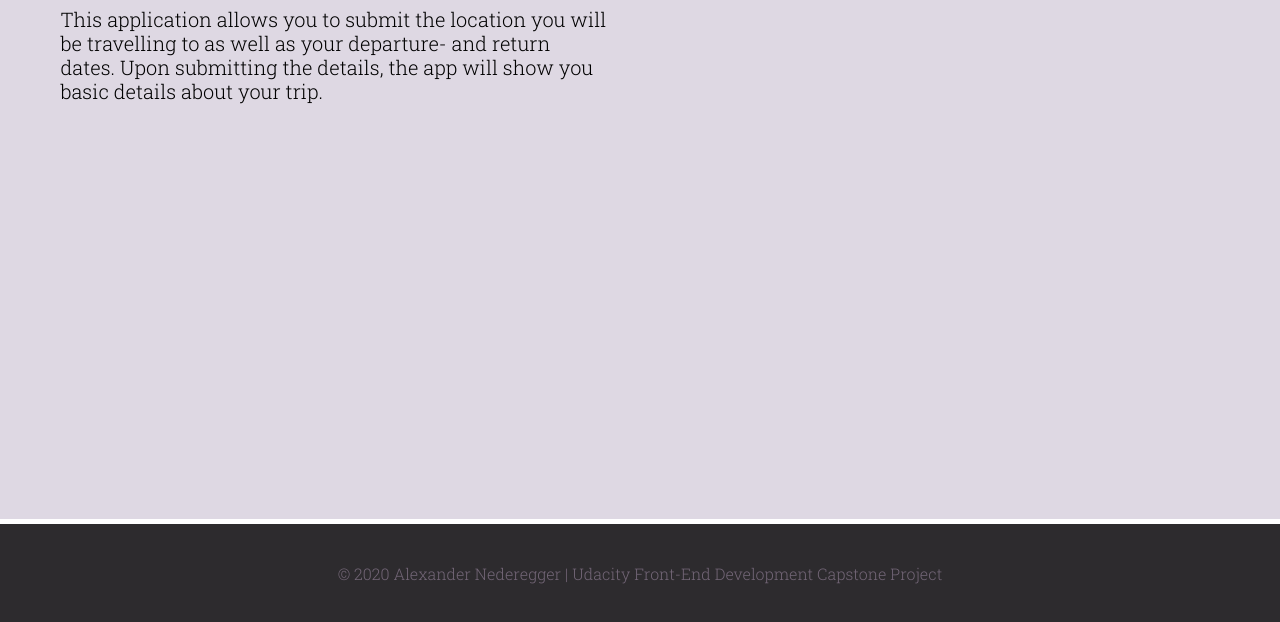
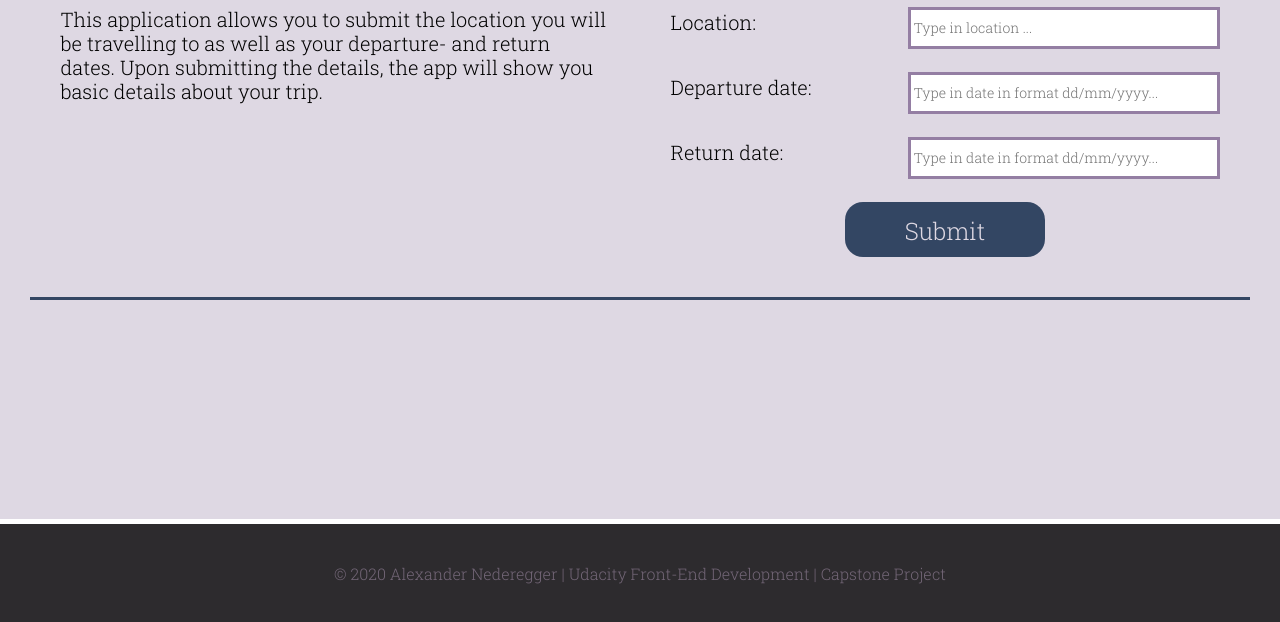
Before and after one commit to alex1ned/travel_planner, a website built with webpack: page src/client/views/index.html in a window 1280 px wide. Shown: the part 176-798 px from the top of the page. Built offline with nearby package versions, Linux system fonts and the light colour scheme.

Commit message:
Added html and css content for the submission form and the three required input fields. Next up for html is designing the before and after clicking results section .... then comes the actual functionality

```diff
--- a/src/client/styles/main.scss
+++ b/src/client/styles/main.scss
@@ -32,6 +32,8 @@ main {
     flex-direction: row;
     justify-content: space-around;
     width: 100%;
+    padding-bottom: 40px;
+    border-bottom: 3px solid $h2Color;
 
     .sections-upper {
         width: 45%;
@@ -41,3 +43,63 @@ main {
         }
     }
 }
+
+form {
+    display: flex;
+    flex-direction: column;
+    justify-content: space-between;
+    height: 250px;
+
+
+    .input-field {
+        display: flex;
+        flex-direction: row;
+        justify-content: space-between;
+
+        p, input {
+            height: 30px;
+            display: flex;
+            align-items: center;
+        }
+
+        input {
+            min-width: 300px;
+            font-size: 0.7em;
+            padding: 0.2em;
+            border: 3px solid $mainBackgroundDarker;
+        }
+    }
+
+    .submit-button {
+        display: flex;
+        justify-content: center;
+
+        input.submit {
+            background-color: inherit;
+            color: inherit;
+            font-size: 0.8em;
+        }
+    }
+}
+
+@media only screen and (max-width: 985px) {
+    .input-field input {
+        min-width: 150px;
+    }
+}
+
+@media only screen and (max-width: 980px) {
+    .upper-segment {
+        flex-direction: column;
+        align-items: center;
+        height: auto;
+
+        .sections-upper {
+            width: 90%;
+        }
+
+        #submission {
+            margin-top: 40px;
+        }
+    }
+}
--- a/src/client/styles/resets.scss
+++ b/src/client/styles/resets.scss
@@ -3,7 +3,7 @@
     License: none (public domain)
 */
 
-html, body, div, span, applet, object, iframe, h1, h2, h3, h4, h5, h6, p, blockquote, pre, a, abbr, acronym, address, big, cite, code, del, dfn, em, img, ins, kbd, q, s, samp, small, strike, strong, sub, sup, tt, var, b, u, i, center, dl, dt, dd, ol, ul, li, fieldset, form, label, legend, table, caption, tbody, tfoot, thead, tr, th, td, article, aside, canvas, details, embed, figure, figcaption, footer, header, hgroup, menu, nav, output, ruby, section, summary, time, mark, audio, video {
+html, body, div, span, applet, object, iframe, h1, h2, h3, h4, h5, h6, p, blockquote, pre, a, abbr, acronym, address, big, cite, code, del, dfn, em, img, ins, kbd, q, s, samp, small, strike, strong, sub, sup, tt, var, b, u, i, center, dl, dt, dd, ol, ul, li, fieldset, form, label, legend, table, caption, tbody, tfoot, thead, tr, th, td, article, aside, canvas, details, embed, figure, figcaption, footer, header, hgroup, menu, nav, output, ruby, section, summary, time, mark, audio, video, input {
     margin: 0;
     padding: 0;
     border: 0;
--- a/src/client/views/index.html
+++ b/src/client/views/index.html
@@ -20,7 +20,7 @@
         <main>
             <section class="upper-segment">
                 <!-- Section 1 -- Description -->
-                <section class="sections-upper">
+                <section id="description" class="sections-upper">
                     <h2>Description</h2>
                     <p>
                         This application allows you to submit the location
@@ -31,16 +31,42 @@
                 </section>
 
                 <!-- Section 2 -- Submission Form -->
-                <section class="sections-upper">
+                <section id="submission" class="sections-upper">
                     <h2>Submission Form</h2>
                     <!-- !!! Add form here (Location, start date, return date) -->
+                    <form>
+                        <!-- Location -->
+                        <div class="input-field">
+                            <p>Location:</p>
+                            <input type="text" value="" placeholder="Type in location ...">
+                        </div>
+
+                        <!-- Departure date -->
+                        <div class="input-field">
+                            <p>Departure date:</p>
+                            <input type="text" value="" placeholder="Type in date in format dd/mm/yyyy...">
+                        </div>
+
+                        <!-- Return date -->
+                        <div class="input-field">
+                            <p>Return date:</p>
+                            <input type="text" value="" placeholder="Type in date in format dd/mm/yyyy...">
+                        </div>
+
+                        <!-- Submit button -->
+                        <div class="submit-button">
+                            <button>
+                                <input class="submit" type="submit" value="Submit" />
+                            </button>
+                        </div>
+                    </form>
                 </section>
             </section>
         </main>
 
         <!-- ************************************ FOOTER -->
         <footer>
-            <div>&copy 2020 Alexander Nederegger   |   Udacity Front-End Development Capstone Project</div>
+            <div>&copy 2020 Alexander Nederegger   |   Udacity Front-End Development | Capstone Project</div>
         </footer>
     </body>
 </html>
```
